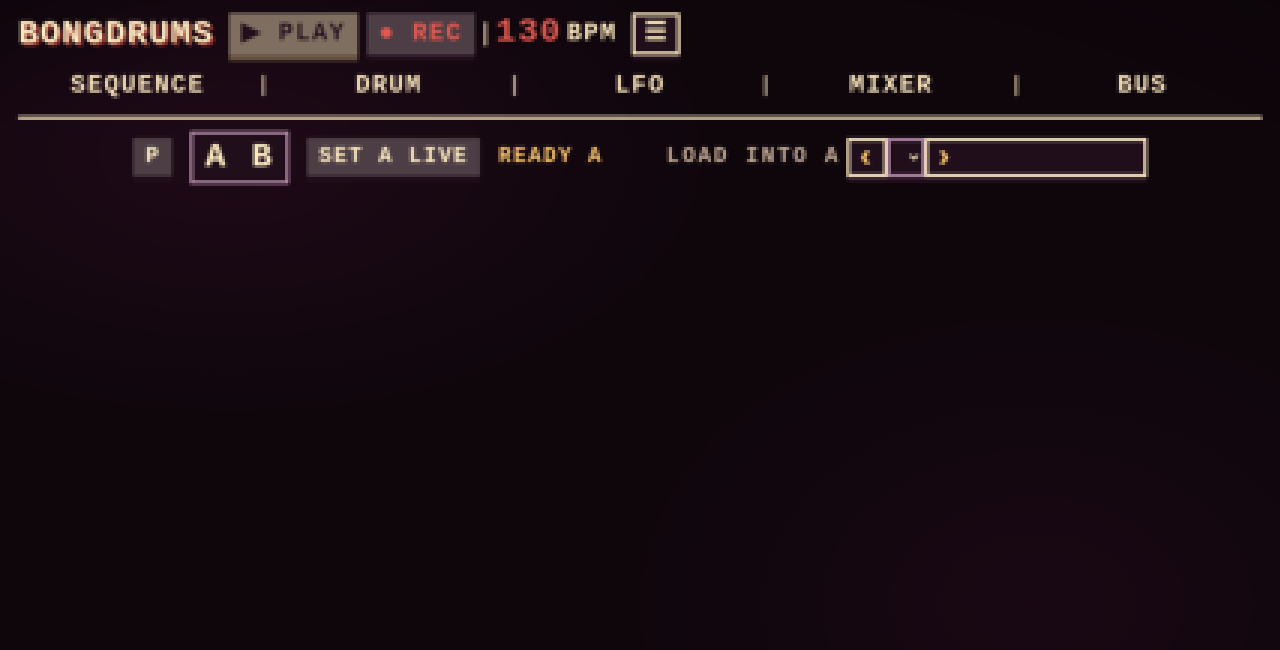
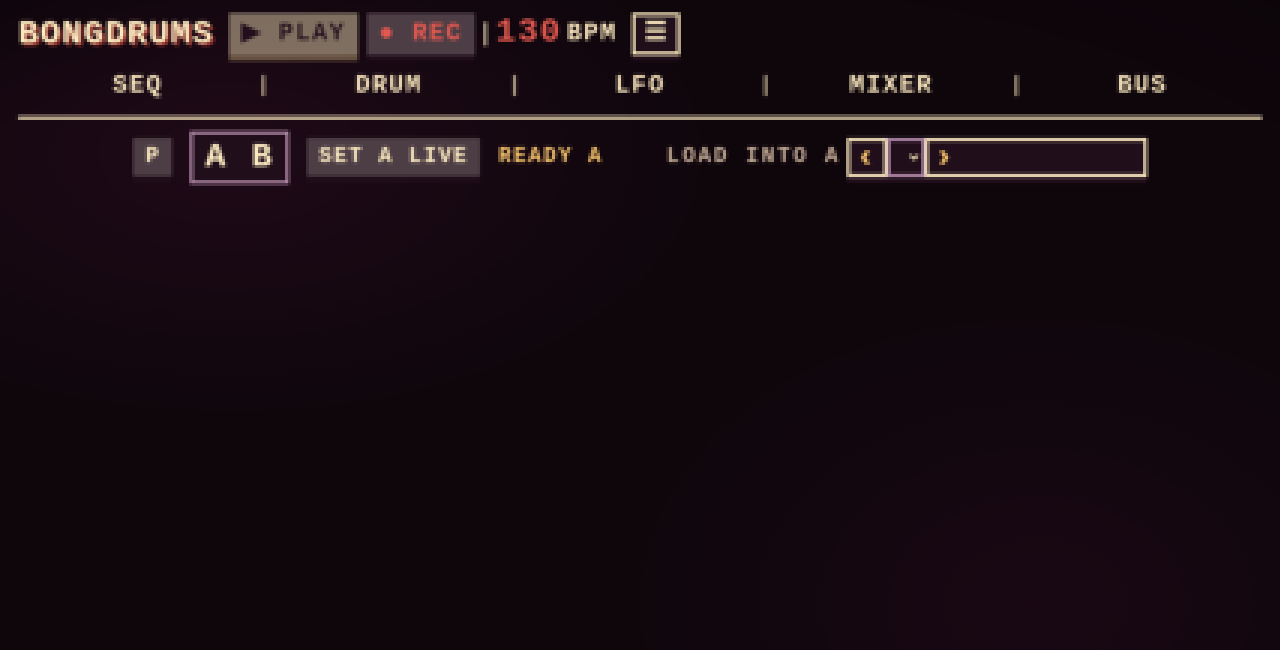
Before and after one commit to siddholdenried-del/bongdrums, a plain HTML site: page web/index.html in a window 1280 px wide. Drawn offline with Linux system fonts and the light colour scheme; no server answers.

Commit message:
Label the sequencer tab SEQ
Co-Authored-By: Claude Opus 5.5 <noreply@anthropic.com>

```diff
--- a/web/index.html
+++ b/web/index.html
@@ -33,7 +33,7 @@
     <span class="lamp" id="status" role="status">Audio is off</span>
   </div>
   <nav class="modes" role="tablist" aria-label="Editor">
-    <button type="button" role="tab" data-tab="sequence">SEQUENCE</button>
+    <button type="button" role="tab" data-tab="sequence" aria-label="Sequence">SEQ</button>
     <button type="button" role="tab" data-tab="drum">DRUM</button>
     <button type="button" role="tab" data-tab="lfo">LFO</button>
     <button type="button" role="tab" data-tab="mixer">MIXER</button>
```
